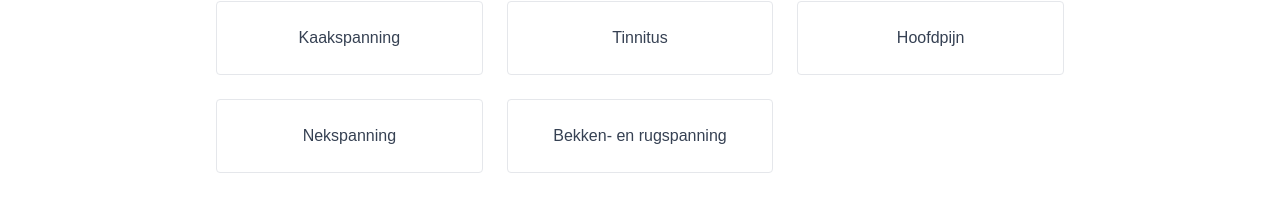
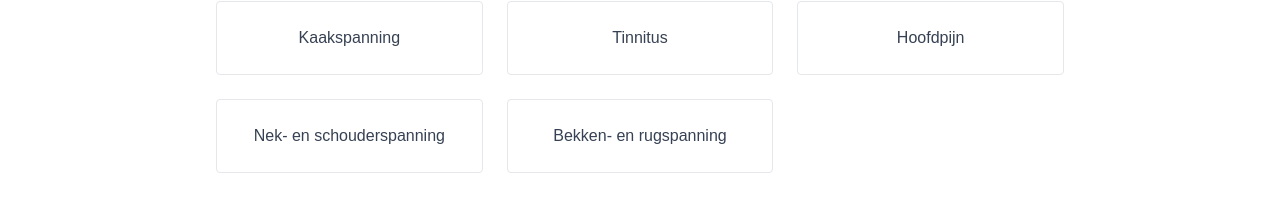
Before and after one commit to borisd2709/boris-fysio, a Next.js app: page /voor-wie in a window 1280 px wide. Shown: the part 3040-3263 px from the top of the page. Built offline with nearby package versions, Linux system fonts and the light colour scheme.

Commit message:
link nek

```diff
--- a/app/online/tinnitus/page.tsx
+++ b/app/online/tinnitus/page.tsx
@@ -87,7 +87,7 @@ export default function OnlineTinnitusFunnel() {
 
     <div className="p-4">
       <p className="font-medium">
-        Bekijk kennisclip →
+        Bekijk interview →
       </p>
     </div>
   </a>
--- a/app/voor-wie/page.tsx
+++ b/app/voor-wie/page.tsx
@@ -158,8 +158,8 @@ export default function VoorWie() {
             <a href="/hoofdpijn" className="rounded border border-gray-200 bg-white p-6 text-center text-gray-700 hover:border-black">
               Hoofdpijn
             </a>
-            <a href="/nekspanning" className="rounded border border-gray-200 bg-white p-6 text-center text-gray-700 hover:border-black">
-              Nekspanning
+            <a href="/nek-schouderspanning" className="rounded border border-gray-200 bg-white p-6 text-center text-gray-700 hover:border-black">
+              Nek- en schouderspanning
             </a>
             <a href="/bekken-rugspanning" className="rounded border border-gray-200 bg-white p-6 text-center text-gray-700 hover:border-black">
               Bekken- en rugspanning
```
